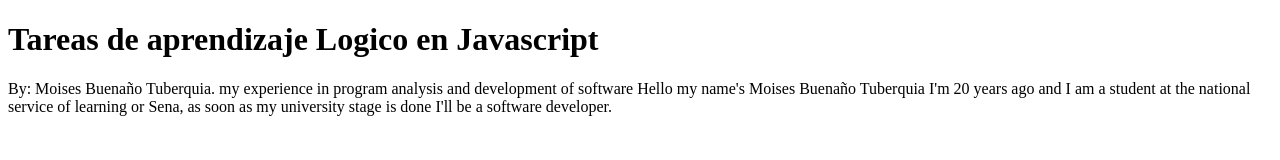
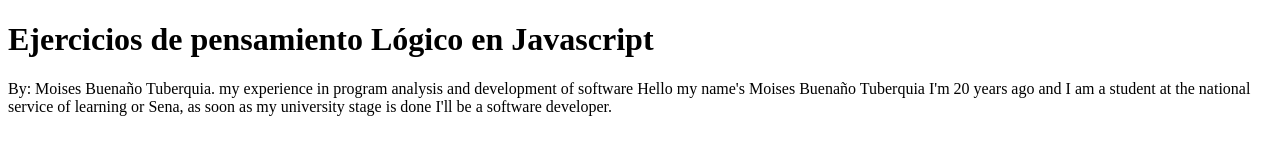
Before and after one commit to mois3222/task, a plain HTML site: page index.html in a window 1280 px wide. Drawn offline with Linux system fonts and the light colour scheme.

Commit message:
Modificación en el h1 del index.html

```diff
--- a/index.html
+++ b/index.html
@@ -7,7 +7,7 @@
     <title>Tasks</title>
   </head>
   <body>
-    <h1>Tareas de aprendizaje Logico en Javascript</h1>
+    <h1>Ejercicios de pensamiento  L&oacute;gico en Javascript</h1>
 
     <p>By: Moises Buenaño Tuberquia.
 
```
